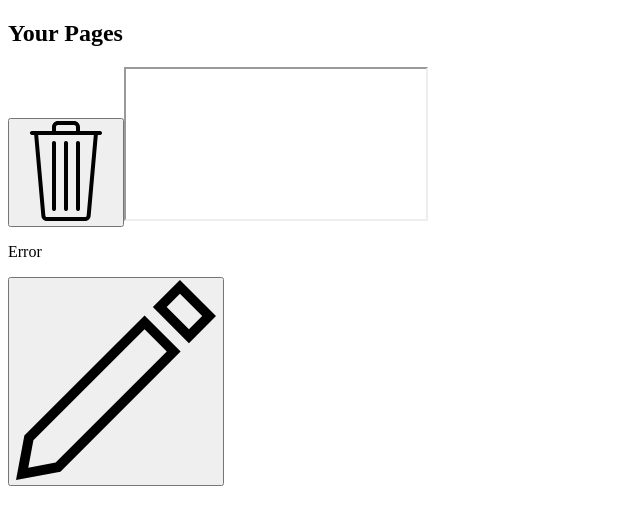
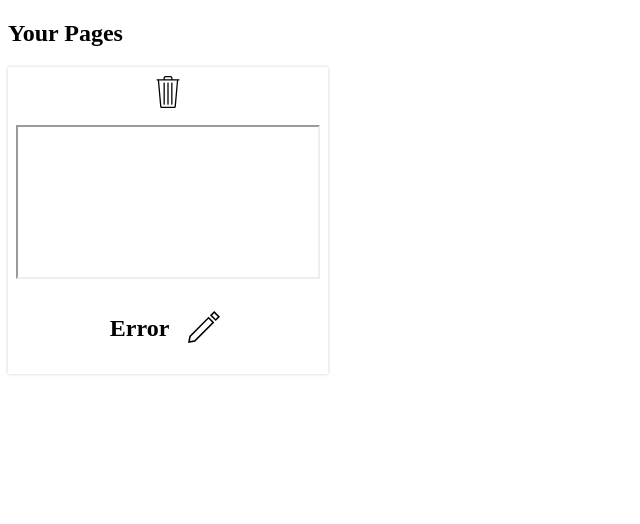
Before and after one commit to lekcik/websiteBuilder, a React (Vite) app in the folder websiteBuilder/: page /home in a window 1280 px wide. Shown: the top 524 px of the page, without its empty margins (0-640 px from the left). Built offline with nearby package versions, Linux system fonts and the light colour scheme.

Commit message:
basic card styling

```diff
--- a/websiteBuilder/src/App.jsx
+++ b/websiteBuilder/src/App.jsx
@@ -1,6 +1,7 @@
 import { BrowserRouter, Routes, Route } from "react-router-dom";
 import Home from "./pages/Home.jsx"
 import Error from "./pages/Error.jsx";
+import './root.css';
 
 function App() {
 
--- a/websiteBuilder/src/components/Card.jsx
+++ b/websiteBuilder/src/components/Card.jsx
@@ -1,4 +1,5 @@
 import PropTypes from 'prop-types';
+import './card.css';
 
 function Card(props) {
     return(
@@ -10,10 +11,12 @@ function Card(props) {
             </button>
 
             <iframe src={props.link} />
-            <p>{props.name}</p>
-            <button>
-                <svg fill="#000000" height="200px" width="200px" version="1.1" id="Capa_1" xmlns="http://www.w3.org/2000/svg" xmlns:xlink="http://www.w3.org/1999/xlink" viewBox="0 0 306.637 306.637" xml:space="preserve"><g id="SVGRepo_bgCarrier" stroke-width="0"></g><g id="SVGRepo_tracerCarrier" stroke-linecap="round" stroke-linejoin="round"></g><g id="SVGRepo_iconCarrier"> <g> <g> <path d="M12.809,238.52L0,306.637l68.118-12.809l184.277-184.277l-55.309-55.309L12.809,238.52z M60.79,279.943l-41.992,7.896 l7.896-41.992L197.086,75.455l34.096,34.096L60.79,279.943z"></path> <path d="M251.329,0l-41.507,41.507l55.308,55.308l41.507-41.507L251.329,0z M231.035,41.507l20.294-20.294l34.095,34.095 L265.13,75.602L231.035,41.507z"></path> </g> <g> </g> <g> </g> <g> </g> <g> </g> <g> </g> <g> </g> <g> </g> <g> </g> <g> </g> <g> </g> <g> </g> <g> </g> <g> </g> <g> </g> <g> </g> </g> </g></svg>
-            </button>
+            <div>
+                <p>{props.name}</p>
+                <button>
+                    <svg fill="#000000" height="200px" width="200px" version="1.1" id="Capa_1" xmlns="http://www.w3.org/2000/svg" xmlns:xlink="http://www.w3.org/1999/xlink" viewBox="0 0 306.637 306.637" xml:space="preserve"><g id="SVGRepo_bgCarrier" stroke-width="0"></g><g id="SVGRepo_tracerCarrier" stroke-linecap="round" stroke-linejoin="round"></g><g id="SVGRepo_iconCarrier"> <g> <g> <path d="M12.809,238.52L0,306.637l68.118-12.809l184.277-184.277l-55.309-55.309L12.809,238.52z M60.79,279.943l-41.992,7.896 l7.896-41.992L197.086,75.455l34.096,34.096L60.79,279.943z"></path> <path d="M251.329,0l-41.507,41.507l55.308,55.308l41.507-41.507L251.329,0z M231.035,41.507l20.294-20.294l34.095,34.095 L265.13,75.602L231.035,41.507z"></path> </g> <g> </g> <g> </g> <g> </g> <g> </g> <g> </g> <g> </g> <g> </g> <g> </g> <g> </g> <g> </g> <g> </g> <g> </g> <g> </g> <g> </g> <g> </g> </g> </g></svg>
+                </button>
+            </div>
         </section>
     )
 }
--- a/websiteBuilder/src/components/card.css
+++ b/websiteBuilder/src/components/card.css
@@ -0,0 +1,33 @@
+section.card {
+    display: inline-flex;
+    flex-direction: column;
+    align-items: center;
+    justify-content: center;
+    gap: var(--gap-index);
+
+    padding: var(--padding-index-medium);
+    box-shadow: 0.02rem 0.02rem 0.2rem rgba(1, 1, 1, 0.2);
+}
+
+section.card button {
+    background-color: transparent;
+    border: none;
+}
+
+section.card svg {
+    max-width: 2rem;
+    max-height: 2rem;
+}
+
+section.card p {
+    display: inline-block;
+    font-weight: 600;
+    font-size: 1.5rem;
+}
+
+section.card div:has(p + button) {
+    display: flex;
+    align-items: center;
+    justify-content: space-between;
+    gap: var(--gap-index);
+}
```
